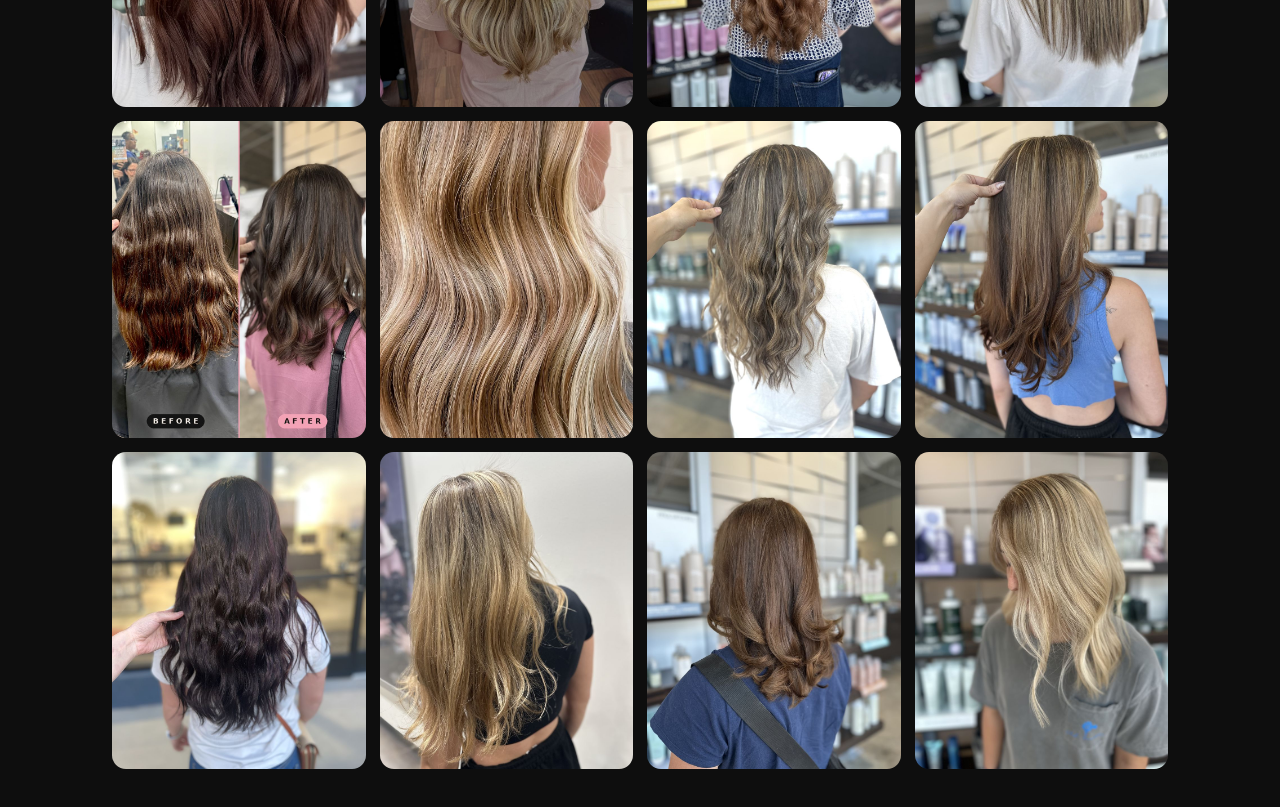
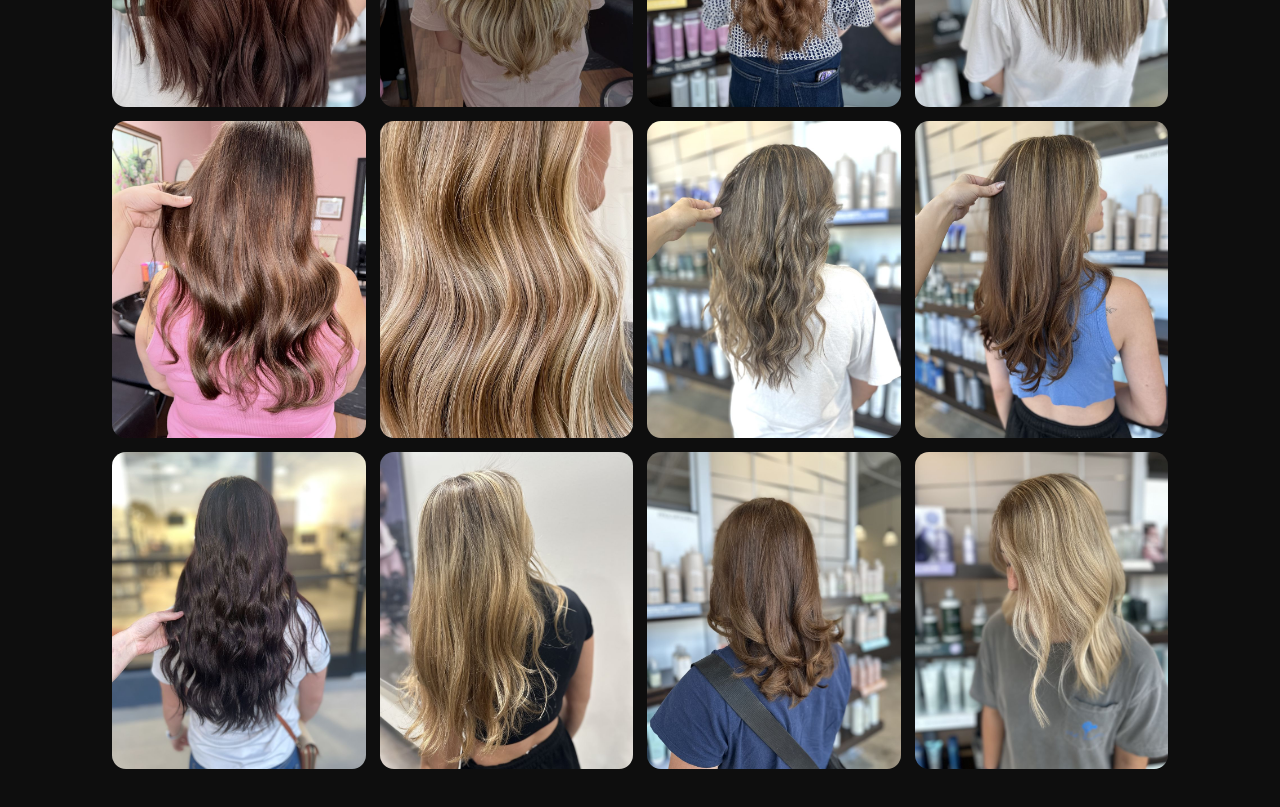
Before and after one commit to themanehousegwd/themanehousegwd.github.io, a plain HTML site: page index.html in a window 1280 px wide. Shown: the part 2620-3427 px from the top of the page. Drawn offline with nearby package versions, Linux system fonts and the light colour scheme.

Commit message:
Gallery: remove before/after, replace with finished look
Co-Authored-By: Claude Opus 5.5 <noreply@anthropic.com>
Claude-Session: https://claude.ai/code/session_01TwZA4fezc5nBHsoCPTuBoU

```diff
--- a/index.html
+++ b/index.html
@@ -296,7 +296,7 @@
         <figure><img src="assets/gallery/work-02.jpg" alt="Long blonde waves" loading="lazy" width="900" height="1125"></figure>
         <figure><img src="assets/gallery/work-03.jpg" alt="Long brunette curls" loading="lazy" width="900" height="1125"></figure>
         <figure><img src="assets/gallery/work-04.jpg" alt="Sleek dimensional blonde" loading="lazy" width="900" height="1125"></figure>
-        <figure><img src="assets/gallery/work-05-before-after.jpg" alt="Before and after: brassy brunette toned to a cool, dimensional brunette" loading="lazy" width="900" height="1125"></figure>
+        <figure><img src="assets/gallery/work-05b.jpg" alt="Long brunette dimensional waves" loading="lazy" width="900" height="1125"></figure>
         <figure><img src="assets/gallery/work-06.jpg" alt="Close-up of blonde dimensional color" loading="lazy" width="900" height="1125"></figure>
         <figure><img src="assets/gallery/work-07.jpg" alt="Ash brunette waves with highlights" loading="lazy" width="900" height="1125"></figure>
         <figure><img src="assets/gallery/work-08.jpg" alt="Brunette dimensional color" loading="lazy" width="900" height="1125"></figure>
```
Also changed, not shown: assets/gallery/work-05-before-after.jpg (deleted), assets/gallery/work-05b.jpg (added).
